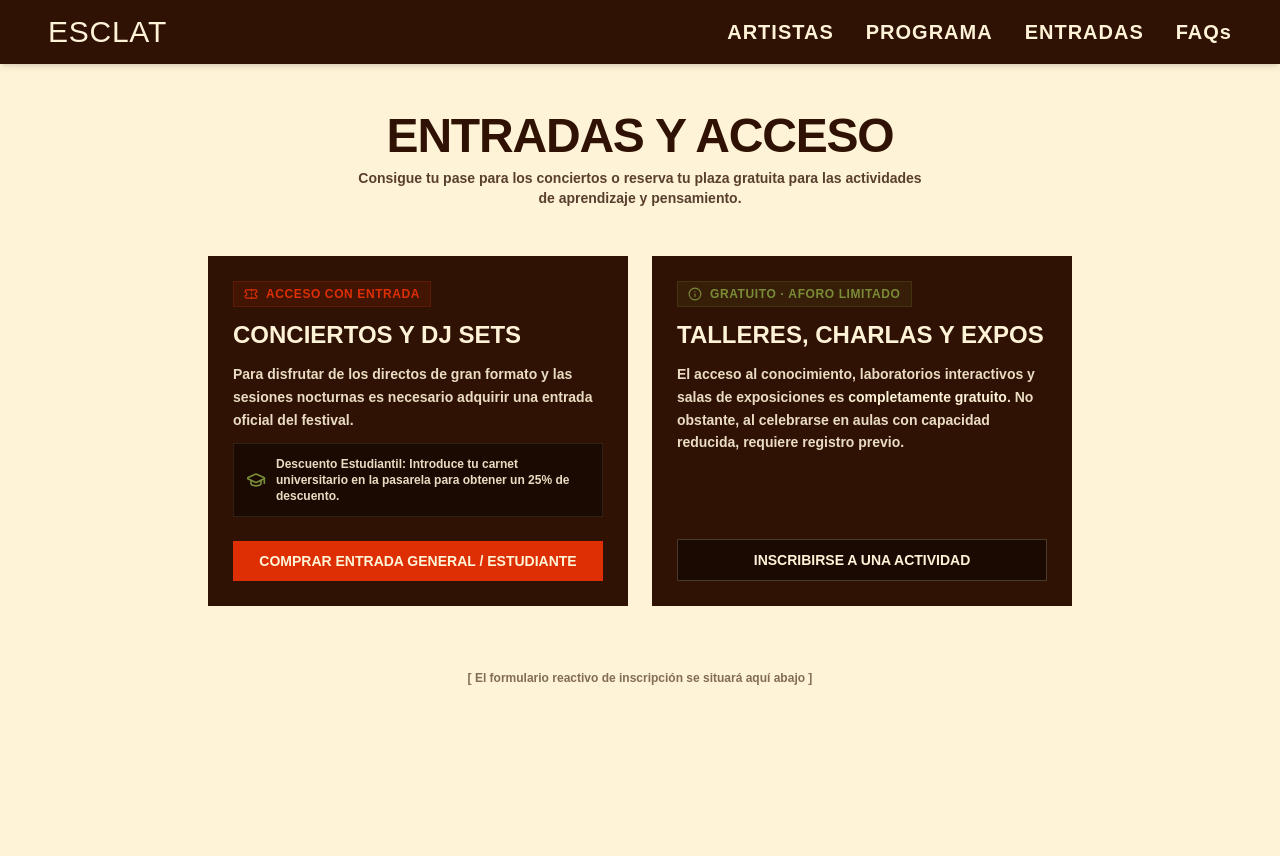
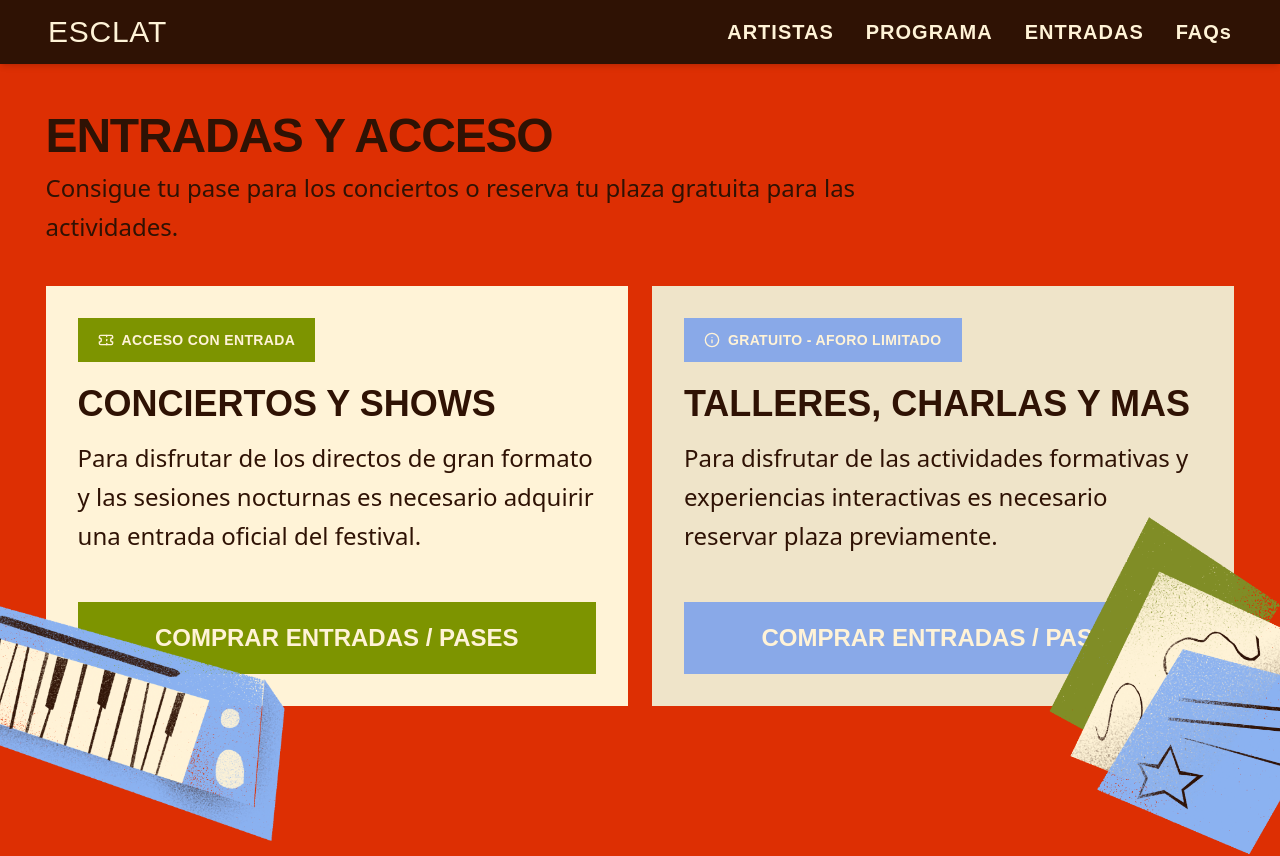
Before and after one commit to yosunealonso/esclatfest, a Vue app: page /entradas in a window 1280 px wide. Shown: the top 856 px of the page. Built offline with nearby package versions, Linux system fonts and the light colour scheme; a web font is replaced by a local one.

Commit message:
Edicion de estilo de la pagina de entradas

```diff
--- a/src/views/EntradasView.vue
+++ b/src/views/EntradasView.vue
@@ -1,81 +1,101 @@
 <script setup lang="ts">
 import { ref } from 'vue';
-import { Ticket, GraduationCap, Info} from 'lucide-vue-next';
+import { Ticket, Info } from 'lucide-vue-next';
 
-// const inscrito = ref<boolean>(false);
-// const nombreUsuario = ref<string>('');
-// const emailUsuario = ref<string>('');
 const actividadSeleccionada = ref<string>('');
-
-// const procesarInscripcion = () => {
-//   if (nombreUsuario.value && emailUsuario.value && actividadSeleccionada.value) {
-//     inscrito.value = true;
-//   }
-//};
 </script>
 
 <template>
-  <div class="w-full min-h-screen bg-[#fff3d7] text-[#2f1204] py-12 font-articulat-medium">
+  <div class="w-full min-h-screen bg-[#dd2f03] text-[#2f1204] py-12 overflow-hidden">
 
-    <div class="container mx-auto px-4 max-w-4xl space-y-12">
+    <div class="container mx-auto px-5 max-w-[96%] space-y-10 relative">
 
-      <div class="space-y-2 text-center">
-        <h1 class="text-4xl md:text-5xl font-articulat-bold uppercase tracking-tight text-[#2f1204]">Entradas y Acceso</h1>
-        <p class="text-[#2f1204]/80 max-w-xl mx-auto text-sm">
-          Consigue tu pase para los conciertos o reserva tu plaza gratuita para las actividades de aprendizaje y pensamiento.
+      <div class="space-y-2 text-left">
+        <h1 class="text-4xl md:text-5xl font-articulat-bold uppercase tracking-tight text-[#2f1204]">
+          Entradas y Acceso
+        </h1>
+
+        <p class="text-[#2f1204] text-lg md:text-2xl max-w-4xl leading-relaxed">
+          Consigue tu pase para los conciertos o reserva tu plaza gratuita para las actividades.
         </p>
       </div>
 
-      <div class="grid md:grid-cols-2 gap-6">
+      <!-- CARDS -->
+      <div class="grid grid-cols-1 lg:grid-cols-2 gap-6 w-full">
 
-        <div class="bg-[#2f1204] border border-[#2f1204] p-6 rounded-none flex flex-col justify-between space-y-6 text-[#fff3d7]">
-          <div class="space-y-3">
-            <div class="flex items-center gap-2 text-[#dd2f03] font-articulat-bold text-xs uppercase tracking-wider bg-[#dd2f03]/10 w-fit px-2.5 py-1 rounded-none border border-[#dd2f03]/20">
-              <Ticket class="h-3.5 w-3.5" />
+        <!-- CONCIERTOS -->
+        <div class="bg-[#fff3d7] p-6 md:p-8 flex flex-col justify-between min-h-[420px] relative z-10">
+
+          <div class="space-y-6">
+
+            <div class="bg-[#7d9400] text-[#fff3d7] px-5 py-3 w-fit uppercase text-sm font-articulat-bold tracking-wide flex items-center gap-2">
+              <Ticket class="h-4 w-4" />
               <span>Acceso con Entrada</span>
             </div>
-            <h2 class="text-2xl font-articulat-bold uppercase text-[#fff3d7]">Conciertos y DJ Sets</h2>
-            <p class="text-sm text-[#fff3d7]/90 leading-relaxed">
-              Para disfrutar de los directos de gran formato y las sesiones nocturnas es necesario adquirir una entrada oficial del festival.
-            </p>
 
-            <div class="flex items-center gap-2.5 bg-[#1a0a02] p-3 rounded-none border border-[#fff3d7]/10 text-xs text-[#fff3d7]/90">
-              <GraduationCap class="h-5 w-5 text-[#7a8c36] shrink-0" />
-              <span><strong class="font-articulat-bold">Descuento Estudiantil:</strong> Introduce tu carnet universitario en la pasarela para obtener un 25% de descuento.</span>
+            <div class="space-y-4">
+              <h2 class="text-3xl md:text-4xl font-articulat-bold uppercase leading-none text-[#2f1204]">
+                Conciertos y Shows
+              </h2>
+
+              <p class="text-lg md:text-2xl leading-relaxed text-[#2f1204] max-w-xl">
+                Para disfrutar de los directos de gran formato y las sesiones nocturnas es necesario adquirir una entrada oficial del festival.
+              </p>
             </div>
           </div>
 
-          <button class="w-full text-center py-2.5 bg-[#dd2f03] hover:bg-[#dd2f03]/90 text-[#fff3d7] rounded-none text-sm font-articulat-bold uppercase transition-all">
-            Comprar Entrada General / Estudiante
+          <button class="w-full bg-[#7d9400] hover:opacity-90 transition-all text-[#fff3d7] py-5 uppercase text-2xl font-articulat-bold mt-10">
+            Comprar Entradas / Pases
           </button>
         </div>
 
-        <div class="bg-[#2f1204] border border-[#2f1204] p-6 rounded-none flex flex-col justify-between space-y-6 text-[#fff3d7]">
-          <div class="space-y-3">
-            <div class="flex items-center gap-2 text-[#7a8c36] font-articulat-bold text-xs uppercase tracking-wider bg-[#7a8c36]/10 w-fit px-2.5 py-1 rounded-none border border-[#7a8c36]/20">
-              <Info class="h-3.5 w-3.5" />
-              <span>Gratuito · Aforo Limitado</span>
+        <!-- TALLERES -->
+        <div class="bg-[#efe4c9] p-6 md:p-8 flex flex-col justify-between min-h-[420px] relative z-10">
+
+          <div class="space-y-6">
+
+            <div class="bg-[#89a9e8] text-[#fff3d7] px-5 py-3 w-fit uppercase text-sm font-articulat-bold tracking-wide flex items-center gap-2">
+              <Info class="h-4 w-4" />
+              <span>Gratuito - Aforo Limitado</span>
             </div>
-            <h2 class="text-2xl font-articulat-bold uppercase text-[#fff3d7]">Talleres, Charlas y Expos</h2>
-            <p class="text-sm text-[#fff3d7]/90 leading-relaxed">
-              El acceso al conocimiento, laboratorios interactivos y salas de exposiciones es <strong class="text-[#fff3d7] font-articulat-bold">completamente gratuito</strong>. No obstante, al celebrarse en aulas con capacidad reducida, requiere registro previo.
-            </p>
+
+            <div class="space-y-4">
+              <h2 class="text-3xl md:text-4xl font-articulat-bold uppercase leading-none text-[#2f1204]">
+                Talleres, Charlas y Mas
+              </h2>
+
+              <p class="text-lg md:text-2xl leading-relaxed text-[#2f1204] max-w-xl">
+                Para disfrutar de las actividades formativas y experiencias interactivas es necesario reservar plaza previamente.
+              </p>
+            </div>
           </div>
 
           <a
             href="#formulario-registro"
-            @click="actividadSeleccionada = 'Taller Creativo / Charla'"
-            class="w-full text-center py-2.5 bg-[#1a0a02] hover:bg-[#2f1204] text-[#fff3d7] border border-[#fff3d7]/20 rounded-none text-sm font-articulat-bold uppercase transition-all"
+            @click="actividadSeleccionada = 'Taller / Charla'"
+            class="w-full bg-[#89a9e8] hover:opacity-90 transition-all text-[#fff3d7] py-5 uppercase text-2xl font-articulat-bold text-center block mt-10"
           >
-            Inscribirse a una Actividad
+            Comprar Entradas / Pases
           </a>
         </div>
 
       </div>
 
-      <div id="formulario-registro" class="text-[#2f1204]/60 text-xs font-articulat-medium text-center italic pt-4">
-        [ El formulario reactivo de inscripción se situará aquí abajo ]
-      </div>
+      <!-- IMAGENES DECORATIVAS -->
+
+      <!-- izquierda -->
+      <img
+        src="/teclado.png"
+        alt="Decoración teclado"
+        class="absolute bottom-[-220px] left-[-110px] w-65 md:w-85 z-20 pointer-events-none scale-120 "
+      />
+
+      <!-- derecha -->
+      <img
+        src="/hojas.png"
+        alt="Decoración tickets"
+        class="absolute bottom-[-150px] right-[-110px] w-65 md:w-85 z-20 pointer-events-none"
+      />
 
     </div>
   </div>
@@ -84,8 +104,9 @@ const actividadSeleccionada = ref<string>('');
 <style scoped>
 .font-articulat-bold {
   font-family: "articulat-cf", sans-serif;
-  font-weight: 700;
+  font-weight: 800;
 }
+
 .font-articulat-medium {
   font-family: "articulat-cf", sans-serif;
   font-weight: 600;
--- a/src/views/ProgramaLayout.vue
+++ b/src/views/ProgramaLayout.vue
@@ -4,7 +4,7 @@ import { CalendarDays } from 'lucide-vue-next';
 </script>
 
 <template>
- <div class="w-full min-h-screen bg-[#fff3d7] text-[#2f1204] py-12 font-articulat-medium">
+ <div class="w-full min-h-screen bg-[#fff3d7] text-[#2f1204] py-12 ">
   <div class="container mx-auto px-5 max-w-[96%]">
 
     <div class="grid grid-cols-1 lg:grid-cols-5 gap-12 lg:gap-8 items-start">
@@ -71,7 +71,7 @@ import { CalendarDays } from 'lucide-vue-next';
 <style scoped>
 .font-articulat-bold {
   font-family: "articulat-cf", sans-serif;
-  font-weight: 700;
+  font-weight: 800;
 }
 .font-articulat-medium {
   font-family: "articulat-cf", sans-serif;
```
Also changed, not shown: public/hojas.png (added), public/teclado.png (added).
